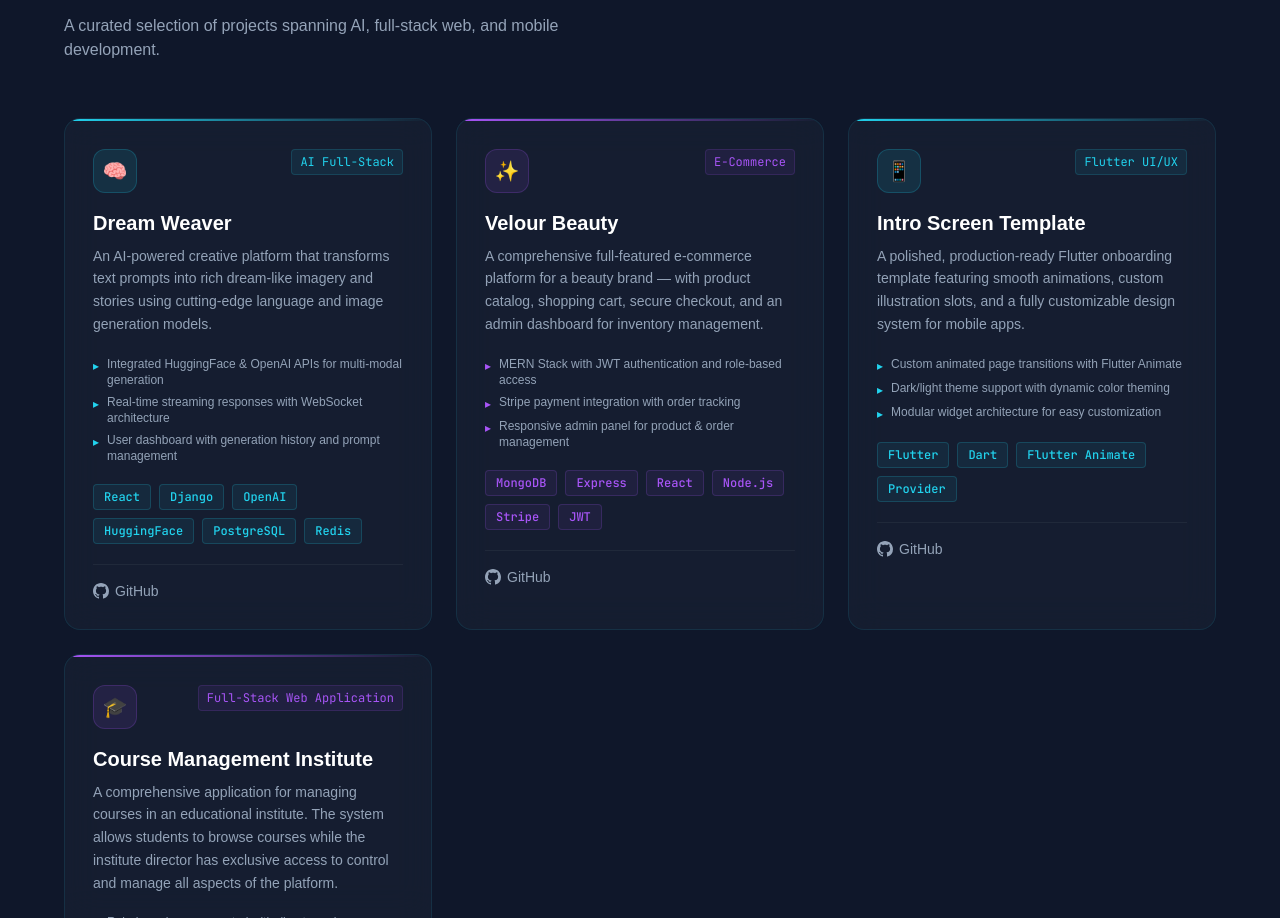
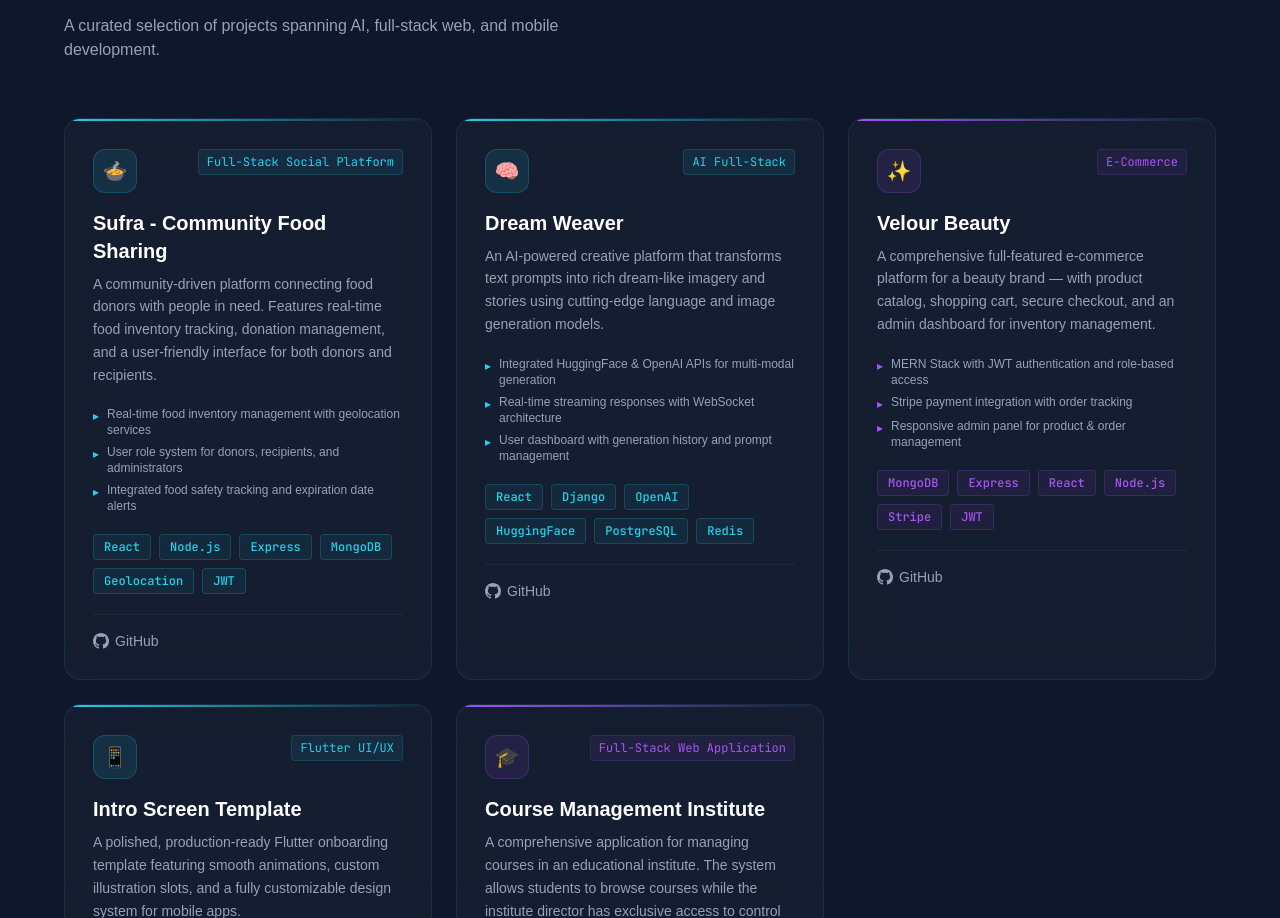
Before and after one commit to r1356-w/Rand-Portfolio, a React (Create React App) app: page / in a window 1280 px wide. Shown: the part 992-1910 px from the top of the page. Built offline with nearby package versions, Linux system fonts and the light colour scheme; a web font is replaced by a local one.

Commit message:
Add Sufra - Community Food Sharing project

```diff
--- a/src/components/Projects/Projects.js
+++ b/src/components/Projects/Projects.js
@@ -6,6 +6,24 @@ import SectionLabel from "../UI/SectionLabel";
 const projects = [
   {
     id: 1,
+    title: "Sufra - Community Food Sharing",
+    icon: "🍲",
+    type: "Full-Stack Social Platform",
+    description:
+      "A community-driven platform connecting food donors with people in need. Features real-time food inventory tracking, donation management, and a user-friendly interface for both donors and recipients.",
+    highlights: [
+      "Real-time food inventory management with geolocation services",
+      "User role system for donors, recipients, and administrators",
+      "Integrated food safety tracking and expiration date alerts",
+    ],
+    stack: ["React", "Node.js", "Express", "MongoDB", "Geolocation", "JWT"],
+    accent: "#22D3EE",
+    accentRgb: "34,211,238",
+    github: "https://github.com/r1356-w/Sufra---Community-Food-Sharing-",
+    live: null,
+  },
+  {
+    id: 2,
     title: "Dream Weaver",
     icon: "🧠",
     type: "AI Full-Stack",
@@ -23,7 +41,7 @@ const projects = [
     live: null,
   },
   {
-    id: 2,
+    id: 3,
     title: "Velour Beauty",
     icon: "✨",
     type: "E-Commerce",
@@ -41,7 +59,7 @@ const projects = [
     live: null,
   },
   {
-    id: 3,
+    id: 4,
     title: "Intro Screen Template",
     icon: "📱",
     type: "Flutter UI/UX",
@@ -59,7 +77,7 @@ const projects = [
     live: null,
   },
   {
-    id: 4,
+    id: 5,
     title: "Course Management Institute",
     icon: "🎓",
     type: "Full-Stack Web Application",
```
